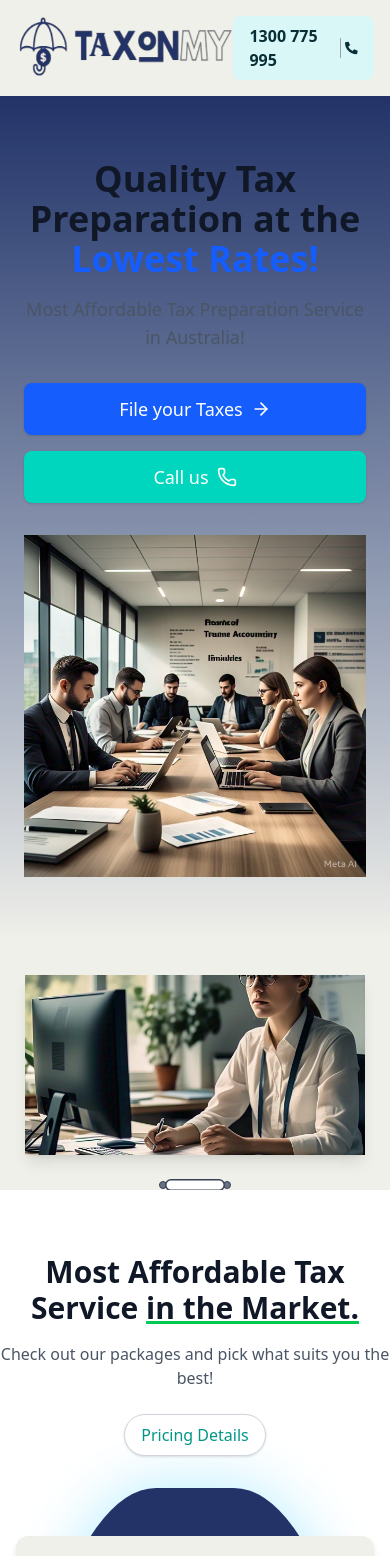
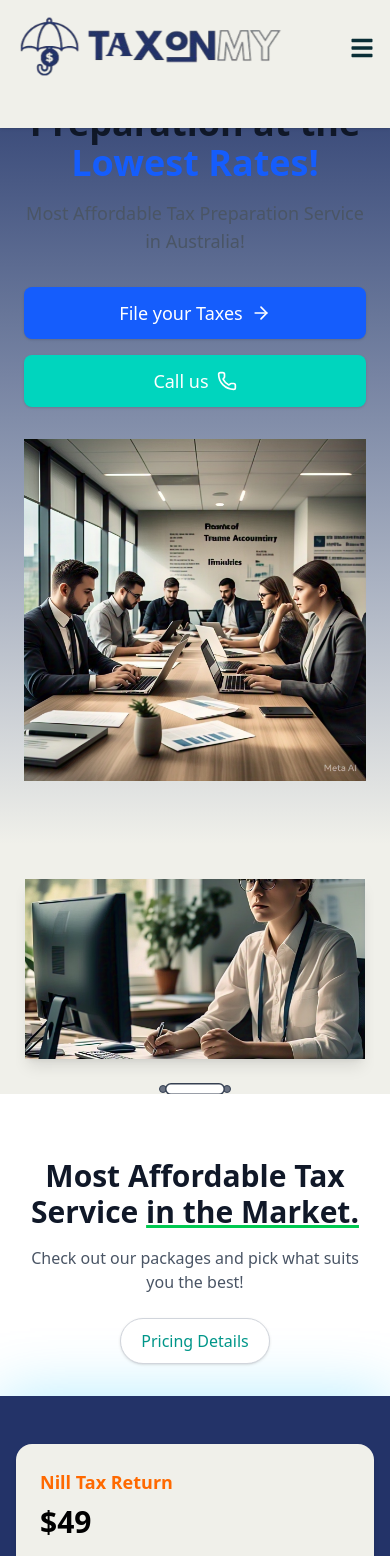
Before and after one commit to Sumitraj00736/Taxonmy, a React (Vite) app: page / in a window 390 px wide. Shown: the top 1556 px of the page. Built offline with nearby package versions, Linux system fonts and the light colour scheme.

Commit message:
fix:making Responsive

```diff
--- a/src/components/layout/Header.jsx
+++ b/src/components/layout/Header.jsx
@@ -1,13 +1,18 @@
-import React from "react";
+import React, { useState } from "react";
 import { Link } from "react-router-dom";
-import { FaPhoneAlt } from "react-icons/fa";
+import { FaPhoneAlt, FaBars, FaTimes } from "react-icons/fa";
 
 const Header = () => {
+  const [menuOpen, setMenuOpen] = useState(false);
+
+  const toggleMenu = () => setMenuOpen(!menuOpen);
+  const closeMenu = () => setMenuOpen(false);
+
   return (
-    <header className="bg-Secondary py-4">
+    <header className="bg-Secondary py-4 shadow-sm fixed top-0 w-full z-50">
       <div className="container mx-auto px-4 flex items-center justify-between">
         {/* Logo */}
-        <Link to="/">
+        <Link to="/" onClick={closeMenu}>
           <img
             src="/assets/logo.png"
             alt="Taxonmy Logo"
@@ -15,7 +20,7 @@ const Header = () => {
           />
         </Link>
 
-        {/* Navigation */}
+        {/* Desktop Nav */}
         <nav className="hidden md:flex space-x-8 text-[16px] font-medium text-[#0a2e36]">
           <Link to="/" className="hover:text-blue-500">Home</Link>
           <Link to="/tax" className="hover:text-blue-500">Tax</Link>
@@ -26,11 +31,37 @@ const Header = () => {
         </nav>
 
         {/* Phone Button */}
-        <div className="bg-[#d9f7f7] text-[#0a2e36] px-4 py-2 rounded-lg flex items-center space-x-2">
+        <div className="hidden md:flex bg-[#d9f7f7] text-[#0a2e36] px-4 py-2 rounded-lg items-center space-x-2">
           <span className="font-semibold">1300 775 995</span>
           <span className="border-l border-gray-400 h-5 mx-1"></span>
           <FaPhoneAlt />
         </div>
+
+        {/* Hamburger Icon */}
+        <div className="md:hidden text-2xl text-[#0a2e36]" onClick={toggleMenu}>
+          {menuOpen ? <FaTimes /> : <FaBars />}
+        </div>
+      </div>
+
+      {/* Mobile Nav */}
+      <div
+        className={`md:hidden bg-white px-6 py-4 transition-all duration-300 ease-in-out ${
+          menuOpen ? "max-h-[500px] opacity-100" : "max-h-0 overflow-hidden opacity-0"
+        }`}
+      >
+        <nav className="flex flex-col space-y-4 text-[#0a2e36] font-medium">
+          <Link to="/" onClick={closeMenu} className="hover:text-blue-500">Home</Link>
+          <Link to="/tax" onClick={closeMenu} className="hover:text-blue-500">Tax</Link>
+          <Link to="/business-services" onClick={closeMenu} className="hover:text-blue-500">Business Services</Link>
+          <Link to="/financial-services" onClick={closeMenu} className="hover:text-blue-500">Financial Services</Link>
+          <Link to="/franchise" onClick={closeMenu} className="hover:text-blue-500">Franchise</Link>
+          <Link to="/contact" onClick={closeMenu} className="hover:text-blue-500">Contact</Link>
+          <div className="flex items-center bg-[#d9f7f7] px-4 py-2 rounded-lg space-x-2">
+            <span className="font-semibold">1300 775 995</span>
+            <span className="border-l border-gray-400 h-5 mx-1"></span>
+            <FaPhoneAlt />
+          </div>
+        </nav>
       </div>
     </header>
   );
--- a/src/components/specific/PricingSection.jsx
+++ b/src/components/specific/PricingSection.jsx
@@ -49,7 +49,7 @@ export default function PricingSection() {
   return (
     <section className="bg-white">
       <motion.div
-        className="text-center pt-16 pb-8"
+        className="text-center pt-16 pb-8 px-4"
         initial={{ opacity: 0, y: -20 }}
         whileInView={{ opacity: 1, y: 0 }}
         transition={{ duration: 0.6 }}
@@ -60,12 +60,12 @@ export default function PricingSection() {
           Service{" "}
           <span className="underline decoration-green-500">in the Market.</span>
         </h2>
-        <p className="text-gray-600 mt-4">
+        <p className="text-gray-600 mt-4 max-w-2xl mx-auto">
           Check out our packages and pick what suits you the best!
         </p>
         <div className="mt-6">
           <motion.button
-            className="px-4 py-2 rounded-full bg-white border border-gray-300 text-teal-600 font-medium shadow-sm hover:shadow"
+            className="px-5 py-2.5 rounded-full bg-white border border-gray-300 text-teal-600 font-medium shadow-sm hover:shadow-md transition"
             whileHover={{ scale: 1.05 }}
             whileTap={{ scale: 0.95 }}
           >
@@ -74,20 +74,18 @@ export default function PricingSection() {
         </div>
       </motion.div>
 
-      {/* Glowing Primary Background */}
-      <div className="bg-Primary rounded-[40%] pt-12 pb-24 px-4 md:px-10 shadow-[0_0_60px_rgba(0,192,255,0.3)] transition-all duration-300">
-        <div className="grid gap-6 grid-cols-1 sm:grid-cols-2 lg:grid-cols-4 max-w-7xl mx-auto">
+      <div className="bg-Primary   pt-12 pb-24 px-4 md:px-10 shadow-[0_0_60px_rgba(0,192,255,0.3)] transition-all duration-300">
+        <div className="grid gap-8 sm:grid-cols-2 lg:grid-cols-4 max-w-6xl mx-auto">
           {pricingPlans.map((plan, index) => (
             <motion.div
               key={index}
-    className="bg-Secondary rounded-xl shadow-md p-4 flex flex-col justify-between h-full hover:shadow-xl transition duration-300 cursor-pointer"
+              className="bg-Secondary rounded-2xl shadow-md p-6 flex flex-col justify-between min-h-[400px] hover:shadow-xl transition duration-300 cursor-pointer"
               initial={{ opacity: 0, y: 30 }}
               whileInView={{ opacity: 1, y: 0 }}
               whileHover={{ scale: 1.03 }}
               transition={{ delay: index * 0.1, duration: 0.6 }}
               viewport={{ once: true }}
             >
-    {/* Card Header */}
               <div>
                 <h3 className={`text-lg font-semibold mb-2 ${plan.color}`}>
                   {plan.title}
@@ -102,23 +100,19 @@ export default function PricingSection() {
                   ))}
                 </ul>
               </div>
-
-    {/* Optional Footer Area (e.g., CTA) */}
-    {/* <button className="mt-6 text-sm font-medium text-blue-600 hover:underline">Choose Plan</button> */}
             </motion.div>
           ))}
-
         </div>
 
         <motion.div
-          className="flex justify-center mt-12"
+          className="flex justify-center mt-12 px-4"
           initial={{ opacity: 0, scale: 0.9 }}
           whileInView={{ opacity: 1, scale: 1 }}
           transition={{ duration: 0.5 }}
           viewport={{ once: true }}
         >
           <motion.button
-            className="bg-blue-600 text-white text-lg px-8 py-3 rounded-xl shadow hover:bg-blue-700"
+            className="bg-blue-600 text-white text-lg px-8 py-3 rounded-xl shadow hover:bg-blue-700 transition"
             whileHover={{ scale: 1.05 }}
             whileTap={{ scale: 0.95 }}
           >
```
Lines whose indentation alone changed are shown as unchanged.
